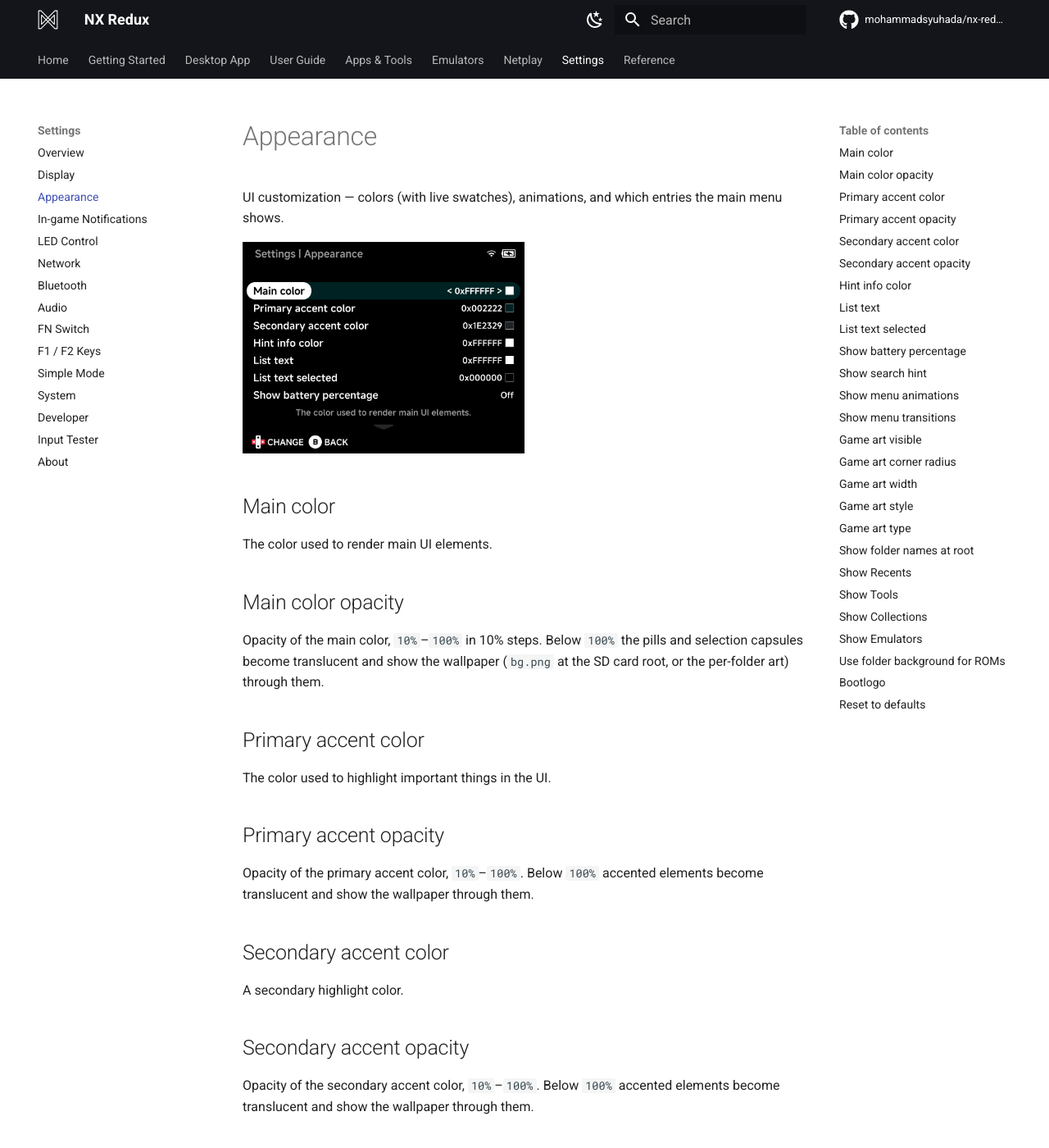
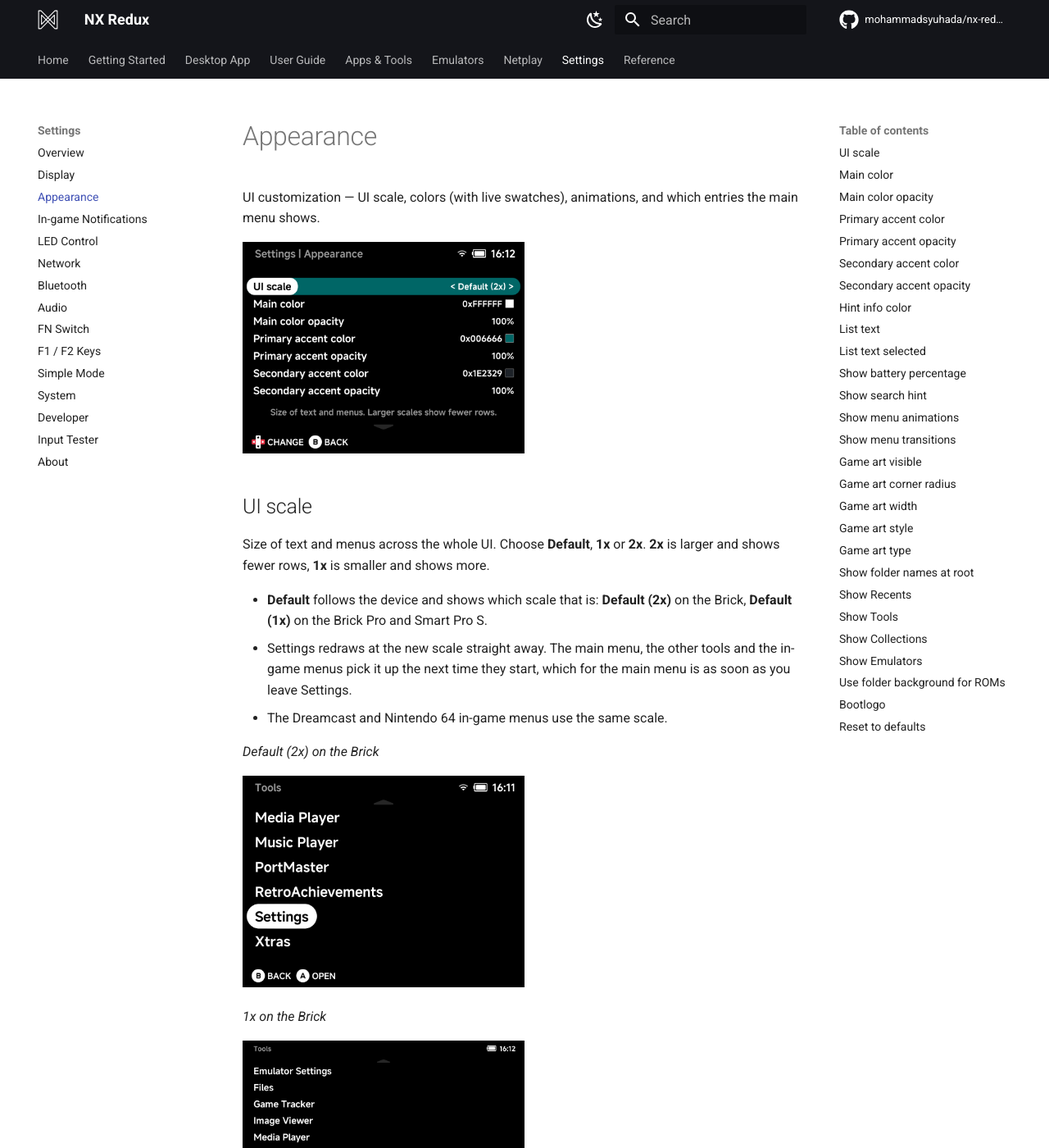
Before and after one commit to mohammadsyuhada/nx-redux-docs, an MkDocs documentation site: the page built from docs/settings/appearance.md, in a window 1280 px wide and 1400 px high. Shown: the whole window at 82% size. Built offline with MkDocs 1.6.1 and Material for MkDocs 9.7.7, drawn with Linux system fonts in a browser that asks for light colours; comment, search, counter and statistics services are not loaded.

Commit message:
docs(settings): document the UI scale option in Appearance

```diff
--- a/docs/settings/appearance.md
+++ b/docs/settings/appearance.md
@@ -1,9 +1,30 @@
 # Appearance
 
-UI customization — colors (with live swatches), animations, and which
-entries the main menu shows.
+UI customization — UI scale, colors (with live swatches), animations, and
+which entries the main menu shows.
 
 ![Appearance settings](../assets/screenshots/set-appearance.png)
+
+## UI scale
+
+Size of text and menus across the whole UI. Choose **Default**, **1x** or
+**2x**. **2x** is larger and shows fewer rows, **1x** is smaller and shows
+more.
+
+- **Default** follows the device and shows which scale that is: **Default
+  (2x)** on the Brick, **Default (1x)** on the Brick Pro and Smart Pro S.
+- Settings redraws at the new scale straight away. The main menu, the other
+  tools and the in-game menus pick it up the next time they start, which for
+  the main menu is as soon as you leave Settings.
+- The Dreamcast and Nintendo 64 in-game menus use the same scale.
+
+*Default (2x) on the Brick*
+
+![Tools list at Default (2x)](../assets/screenshots/ui-scale-default.png)
+
+*1x on the Brick*
+
+![Tools list at 1x](../assets/screenshots/ui-scale-1x.png)
 
 ## Main color
 
```
Also changed, not shown: docs/settings/index.md (+1 -1 lines), docs/assets/screenshots/set-appearance.png, docs/assets/screenshots/ui-scale-1x.png (added), docs/assets/screenshots/ui-scale-default.png (added).
